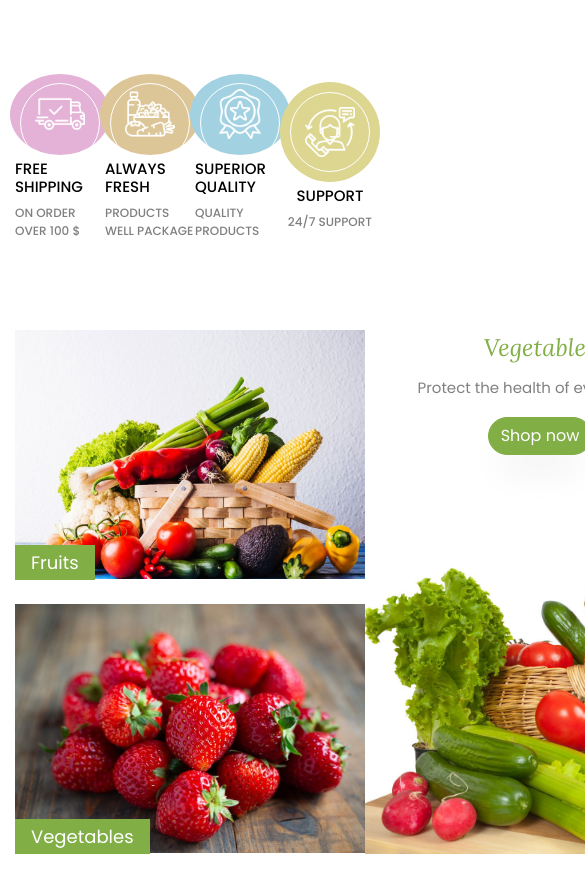
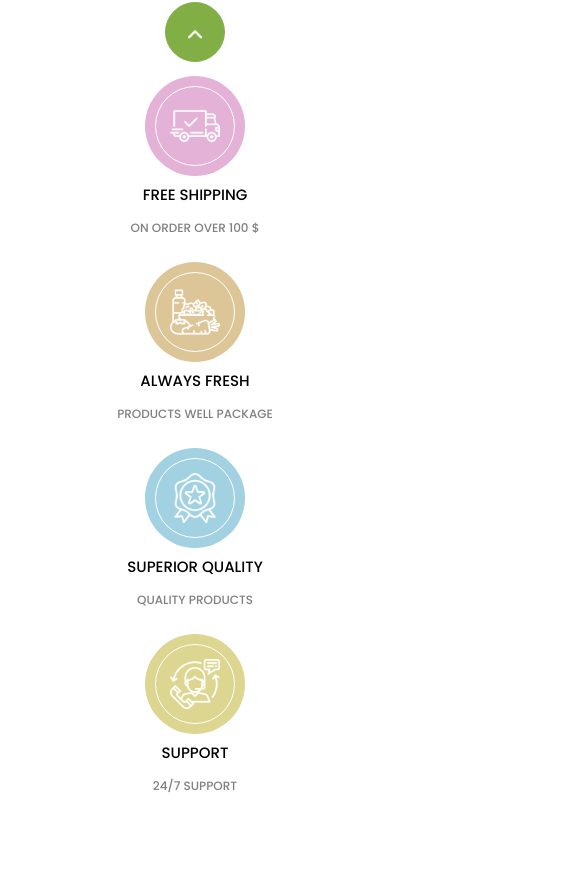
Before and after one commit to ulkertehmezova1/ecommerce, a React (Create React App) app: page / in a window 390 px wide. Shown: the part 812-1684 px from the top of the page, 585 px wide, since content can reach past the window. Built offline with nearby package versions, Linux system fonts and the light colour scheme.

Commit message:
homepage responsive

```diff
--- a/src/components/Pages/Home/Home.jsx
+++ b/src/components/Pages/Home/Home.jsx
@@ -8,10 +8,9 @@ import './homestyle.css'
 import "swiper/css";
 import "swiper/css/pagination";
 import "swiper/css/effect-fade";
-import center from '../../../assets/images/categories/center.jpg'
 import { products } from '../../../store/products'
 import Timer from './Timer';
-import { useDispatch} from 'react-redux';
+import { useDispatch } from 'react-redux';
 import Swal from 'sweetalert2';
 import AOS from 'aos'
 import 'aos/dist/aos.css'
@@ -89,7 +88,7 @@ function Home() {
                     </SwiperSlide>
                 </Swiper>
                 <div className={h.why_section}>
-                    <div className={h.container}>
+                    <div className={h.container + ' ' + h.why_page}>
                         {
                             why.map((e, i) => (
                                 <div className={h.item} key={i} data-aos="fade-up" data-aos-delay={e.delay}>
@@ -108,12 +107,11 @@ function Home() {
                     </div>
                 </div>
                 <div className={h.section1}>
-                    <div className={h.container}>
+                    <div className={h.container + ' ' + h.vege_section}>
                         <div className={h.vege}>
                             {
-                                categories1?.map((e, i) => (
-                                    <div className={h.category} key={i} data-aos='fade-up'>
-                                        <img src={e.img} alt={e.alt} />
+                                categories1.map((e, i) => (
+                                    <div className={h.category} key={i} id={e.id} data-aos='fade-up'>
                                         <span>
                                             {e.name}
                                         </span>
@@ -122,8 +120,7 @@ function Home() {
                             }
                         </div>
                         <div className={h.vege}>
-                            <div className={h.category}>
-                                <img src={center} alt='Vegetables' />
+                            <div className={h.category} id='center_category'>
                                 <div className={h.vege_info}>
                                     <h2 className={h.heading_text} style={{ fontSize: '24px' }}>
                                         Vegetables
@@ -139,9 +136,8 @@ function Home() {
                         </div>
                         <div className={h.vege}>
                             {
-                                categories2?.map((e, i) => (
-                                    <div className={h.category} key={i} data-aos='fade-up'>
-                                        <img src={e.img} alt={e.alt} />
+                                categories2.map((e, i) => (
+                                    <div className={h.category} key={i} id={e.id} data-aos='fade-up'>
                                         <span>
                                             {e.name}
                                         </span>
@@ -242,6 +238,7 @@ function Home() {
                         <p className={h.default_p} data-aos="fade-up" data-aos-delay="100">
                             Far far away, behind the word mountains, far from the countries Vokalia and <br /> Consonantia, there live the blind texts. Separated they live in
                         </p>
+
                             <Swiper
                                 slidesPerView={3}
                                 loop={true}
@@ -252,10 +249,11 @@ function Home() {
                                 }}
                                 modules={[Pagination, Autoplay]}
                                 className={h.testimony_swiper}
+                                data-aos="fade-up" data-aos-delay="100"
                             >
                                 {
                                     customers.map((e, i) => (
-                                    <SwiperSlide className={h.testimony_slider} key={i} data-aos="fade-up" data-aos-delay="100">
+                                        <SwiperSlide className={h.testimony_slider} key={i}>
                                             <div className={h.image}>
                                                 <img src={e.img} alt="Customer" />
                                                 <span>
@@ -275,6 +273,8 @@ function Home() {
                                     ))
                                 }
                             </Swiper>
+
+
                     </div>
                 </div>
                 <div className={h.section2} style={{ borderTop: '1px solid rgba(0,0,0,.1)' }}>
@@ -289,7 +289,7 @@ function Home() {
                         }
                     </div>
                 </div>
-                <div className={h.last_section}>
+                <div className={h.g}>
                     <div className={h.container}>
                         <div className={h.in_cont}>
                             <h2>
--- a/src/components/Pages/Home/Home.module.css
+++ b/src/components/Pages/Home/Home.module.css
@@ -135,8 +135,8 @@
   font-weight: 500;
   text-transform: uppercase;
   color: #000000;
-  margin-top: 5px;
-  margin-bottom: 8px;
+  margin-top: 10px;
+  margin-bottom: 15px;
 }
 .item span {
   font-family: "Poppins";
@@ -155,6 +155,10 @@
 }
 .vege {
   width: 350px;
+  display: flex;
+  flex-direction: column;
+  overflow: hidden;
+  padding: 0 15px !important;
 }
 .vege .category {
   width: 350px;
@@ -171,12 +175,6 @@
 }
 .vege:nth-child(2) .category {
   height: 524px;
-}
-.vege:nth-child(2) .category img {
-  width: 114%;
-  position: absolute;
-  bottom: 0;
-  left: -7%;
 }
 .vege .category span {
   position: absolute;
@@ -255,6 +253,7 @@
   margin-top: 15px;
   border: 1px solid #f0f0f0;
   position: relative;
+  overflow: hidden;
 }
 .product img {
   width: 100%;
@@ -263,6 +262,7 @@
 }
 .product img:hover {
   transform: scale(1.1);
+  transform-origin: bottom;
 }
 .products .product h3 {
   font-family: "Poppins", Arial, sans-serif;
@@ -318,7 +318,7 @@
   cursor: pointer;
 }
 .product:hover p {
-  display: none;
+  opacity: 0;
   transition: 0.2s;
 }
 .product:hover .prod_buttons {
@@ -373,6 +373,7 @@
   flex-direction: column;
   justify-content: center;
   align-items: center;
+  text-align: center;
 }
 .testimony_head p {
   text-align: center;
@@ -532,3 +533,164 @@
     transform: translateY(0px);
   }
 }
+
+@media screen and (max-width: 1200px) {
+  .vege,
+  .vege .category {
+    width: 290px;
+  }
+  .item {
+    width: 232px;
+  }
+  .container {
+    justify-content: center;
+  }
+  .vege_section {
+    display: flex;
+    gap: 20px;
+  }
+  .product {
+    width: 23%;
+    margin: 1%;
+  }
+  .testimony_swiper {
+    width: 960px !important;
+  }
+  .testimony_slider {
+    width: 290px !important;
+    margin: 0 15px !important;
+  }
+}
+
+@media screen and (max-width: 992px) {
+  .vege,
+  .vege .category {
+    width: 220px;
+  }
+  .item {
+    width: 172px;
+  }
+  .product {
+    width: 328px;
+    margin: 1%;
+  }
+  .testimony_swiper {
+    width: 720px !important;
+  }
+  .testimony_slider {
+    width: 210px !important;
+    margin: 0 15px !important;
+    padding: 25px 10px 50px;
+  }
+}
+
+@media screen and (max-width: 768px) {
+  .why_page {
+    display: flex;
+    flex-direction: column !important;
+    gap: 20px;
+  }
+  .item {
+    width: 100%;
+  }
+  .products {
+    padding: 0 !important;
+  }
+  .product {
+    width: 500px;
+    margin: 0 auto;
+    margin-bottom: 40px;
+  }
+  .vege_section {
+    flex-direction: column;
+  }
+  .vege {
+    width: 100%;
+    align-items: center !important;
+  }
+  .category {
+    width: 80% !important;
+  }
+  .timer {
+    width: 100%;
+  }
+  .vege:first-child {
+    transform: translateY(540px);
+  }
+  .vege:nth-child(2) {
+    transform: translateY(-540px);
+  }
+  .testimony_swiper {
+    width: 90% !important;
+    height: 640px;
+  }
+  .testimony_slider {
+    width: 30% !important;
+    margin-right: 1% !important;
+    padding: 25px 20px 50px;
+  }
+  .testimony_slider p::before {
+    content: "";
+    position: absolute;
+    top: 0;
+    left: -5px;
+    width: 0.5px;
+    height: 100%;
+    background-color: #e6e6e6;
+  }
+  .testimony_slider p::after {
+    content: "";
+    position: absolute;
+    top: calc(50% - 15px);
+    left: -6px;
+    width: 3px;
+    height: 30px;
+    background-color: #82ae46;
+    z-index: 3;
+  }
+}
+
+@media screen and (max-width: 550px) {
+  .why_page {
+    display: flex;
+    flex-direction: column !important;
+    gap: 20px;
+  }
+  .category {
+    width: 100% !important;
+  }
+  .item {
+    width: 100%;
+  }
+  .products {
+    padding: 0 !important;
+  }
+  .product {
+    width: 100%;
+    margin: 0 auto;
+    margin-bottom: 20px;
+  }
+  .timer h2 {
+    color: #000;
+  }
+  .testimony_swiper {
+    width: 100% !important;
+    height: 740px;
+  }
+  .testimony_slider {
+    width: 33% !important;
+    margin:  0 !important;
+  }
+  .container {
+    flex-direction: column;
+  }
+  .partner {
+    width: 100%;
+  }
+  .in_cont {
+    width: 90%;
+  }
+  .last_section {
+    height: 300px;
+  }
+}
--- a/src/components/Pages/Home/homestyle.css
+++ b/src/components/Pages/Home/homestyle.css
@@ -1,4 +1,26 @@
-
+html {
+    overflow-x: hidden;
+}
+[id$="_category"] {
+    background-size: cover;
+    background-repeat: no-repeat;
+    background-position: center center;
+}
+#fruits_category {
+    background-image: url(../../../assets/images/categories/fruits.jpg);
+}
+#juices_category {
+    background-image: url(../../../assets/images/categories/juice.jpg);
+}
+#center_category {
+    background-image: url(../../../assets/images/categories/center.jpg);
+}
+#vegetables_category {
+    background-image: url(../../../assets/images/categories/vege.jpg);
+}
+#dried_category {
+    background-image: url(../../../assets/images/categories/dried.jpg);
+}
 .swiper-pagination {
     display: flex;
     justify-content: center;
--- a/src/store/index.js
+++ b/src/store/index.js
@@ -2,10 +2,6 @@ import award from '../assets/icons/award.png'
 import customer from '../assets/icons/customer.png'
 import diet from '../assets/icons/diet.png'
 import shipping from '../assets/icons/shipping.png'
-import fruits from '../assets/images/categories/fruits.jpg'
-import juice from '../assets/images/categories/juice.jpg'
-import vege from '../assets/images/categories/vege.jpg'
-import dried from '../assets/images/categories/dried.jpg'
 import prod1 from '../assets/images/products/prod_1.webp'
 import prod2 from '../assets/images/products/prod_2.webp'
 import prod3 from '../assets/images/products/prod_3.webp'
@@ -66,25 +62,25 @@ const initState = {
     categories1: [
         {
             name: "fruits",
-            img: fruits,
-            alt: 'Fruits'
+            alt: 'Fruits',
+            id: 'fruits_category'
         },
         {
             name: "vegetables",
-            img: vege,
-            alt: 'Vegetables'
+            alt: 'Vegetables',
+            id: 'vegetables_category'
         }
     ],
     categories2: [
         {
             name: "juices",
-            img: juice,
-            alt: 'Juices'
+            alt: 'Juices',
+            id: 'juices_category'
         },
         {
             name: "dried",
-            img: dried,
-            alt: 'Dried'
+            alt: 'Dried',
+            id: 'dried_category'
         }
     ],
     products: [
```
Lines whose indentation alone changed are shown as unchanged.
